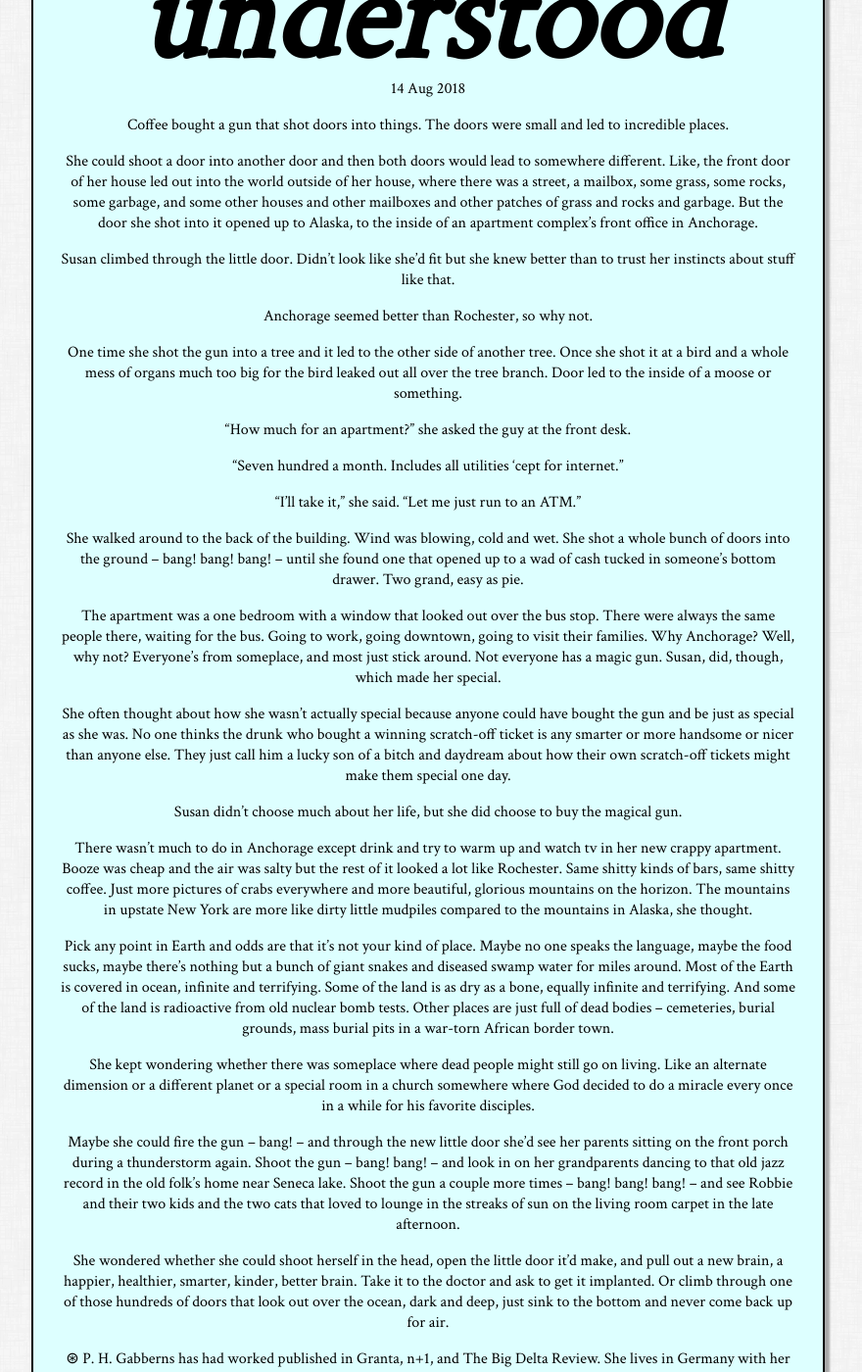
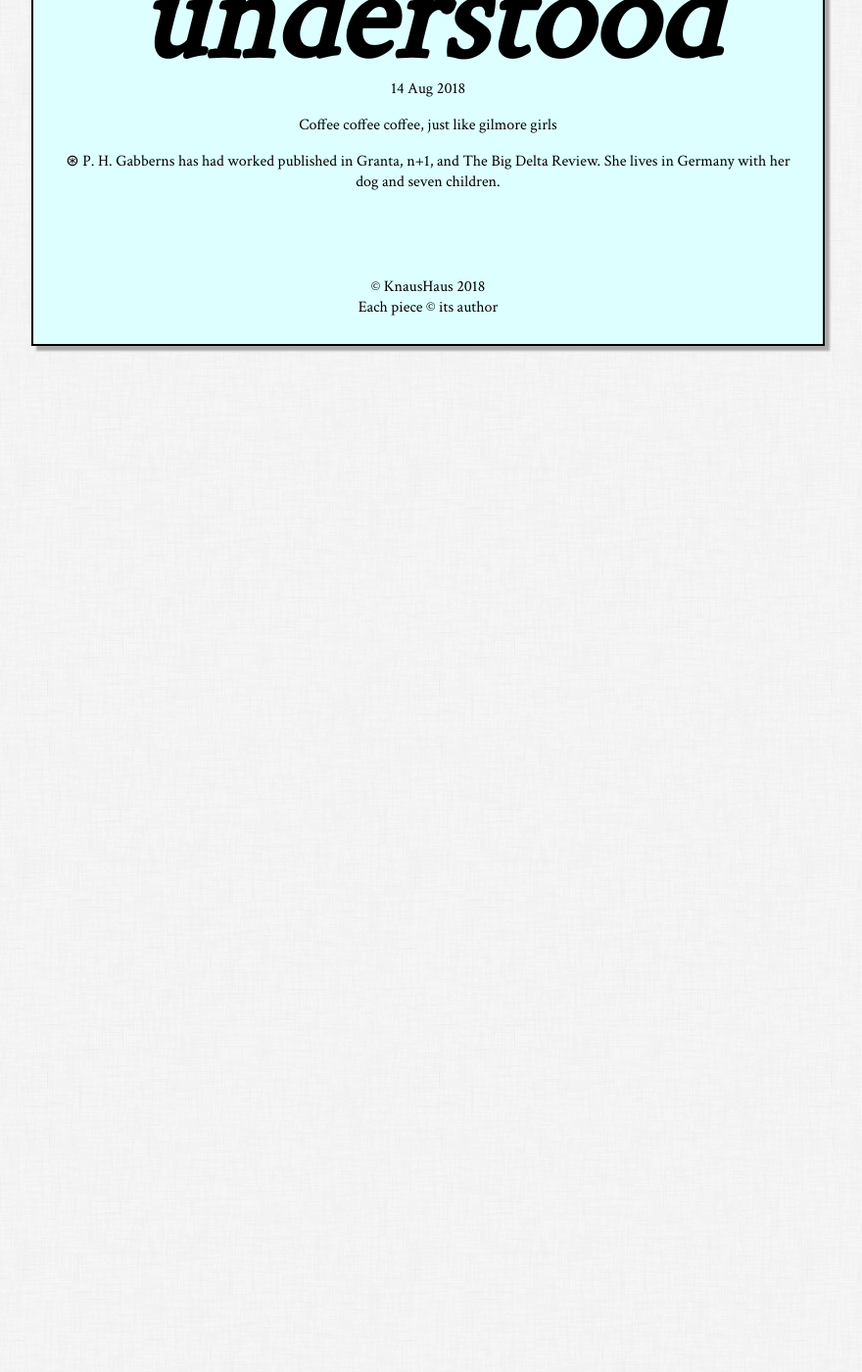
Before and after one commit to knaushaus/knaushaus.github.io, a Jekyll site: the page built from _posts/2018-08-09-coffee.md, in a window 1280 px wide and 1400 px high, scrolled down 362 px. Shown: the whole window at 98% size, without its empty margins (203-1083 px from the left). Built offline with Jekyll 4.4.1, drawn with Linux system fonts in a browser that asks for light colours; after the commit the page ends 900 px from its top, so only the background shows below that.

Commit message:
Update 2018-08-09-coffee.md

```diff
--- a/_posts/2018-08-09-coffee.md
+++ b/_posts/2018-08-09-coffee.md
@@ -5,38 +5,6 @@
 category: issue1
 ---
 
-Coffee bought a gun that shot doors into things. The doors were small and led to incredible places.
-
-She could shoot a door into another door and then both doors would lead to somewhere different. Like, the front door of her house led out into the world outside of her house, where there was a street, a mailbox, some grass, some rocks, some garbage, and some other houses and other mailboxes and other patches of grass and rocks and garbage. But the door she shot into it opened up to Alaska, to the inside of an apartment complex's front office in Anchorage.
-
-Susan climbed through the little door. Didn't look like she'd fit but she knew better than to trust her instincts about stuff like that.
-
-Anchorage seemed better than Rochester, so why not.
-
-One time she shot the gun into a tree and it led to the other side of another tree. Once she shot it at a bird and a whole mess of organs much too big for the bird leaked out all over the tree branch. Door led to the inside of a moose or something.
-
-"How much for an apartment?" she asked the guy at the front desk.
-
-"Seven hundred a month. Includes all utilities 'cept for internet."
-
-"I'll take it," she said. "Let me just run to an ATM."
-
-She walked around to the back of the building. Wind was blowing, cold and wet. She shot a whole bunch of doors into the ground -- bang! bang! bang! -- until she found one that opened up to a wad of cash tucked in someone's bottom drawer. Two grand, easy as pie.
-
-The apartment was a one bedroom with a window that looked out over the bus stop. There were always the same people there, waiting for the bus. Going to work, going downtown, going to visit their families. Why Anchorage? Well, why not? Everyone's from someplace, and most just stick around. Not everyone has a magic gun. Susan, did, though, which made her special.
-
-She often thought about how she wasn't actually special because anyone could have bought the gun and be just as special as she was. No one thinks the drunk who bought a winning scratch-off ticket is any smarter or more handsome or nicer than anyone else. They just call him a lucky son of a bitch and daydream about how their own scratch-off tickets might make them special one day.
-
-Susan didn't choose much about her life, but she did choose to buy the magical gun.
-
-There wasn't much to do in Anchorage except drink and try to warm up and watch tv in her new crappy apartment. Booze was cheap and the air was salty but the rest of it looked a lot like Rochester. Same shitty kinds of bars, same shitty coffee. Just more pictures of crabs everywhere and more beautiful, glorious mountains on the horizon. The mountains in upstate New York are more like dirty little mudpiles compared to the mountains in Alaska, she thought.
-
-Pick any point in Earth and odds are that it's not your kind of place. Maybe no one speaks the language, maybe the food sucks, maybe there's nothing but a bunch of giant snakes and diseased swamp water for miles around. Most of the Earth is covered in ocean, infinite and terrifying. Some of the land is as dry as a bone, equally infinite and terrifying. And some of the land is radioactive from old nuclear bomb tests. Other places are just full of dead bodies -- cemeteries, burial grounds, mass burial pits in a war-torn African border town.
-
-She kept wondering whether there was someplace where dead people might still go on living. Like an alternate dimension or a different planet or a special room in a church somewhere where God decided to do a miracle every once in a while for his favorite disciples.
-
-Maybe she could fire the gun -- bang! -- and through the new little door she'd see her parents sitting on the front porch during a thunderstorm again. Shoot the gun -- bang! bang! -- and look in on her grandparents dancing to that old jazz record in the old folk's home near Seneca lake. Shoot the gun a couple more times -- bang! bang! bang! -- and see Robbie and their two kids and the two cats that loved to lounge in the streaks of sun on the living room carpet in the late afternoon.
-
-She wondered whether she could shoot herself in the head, open the little door it'd make, and pull out a new brain, a happier, healthier, smarter, kinder, better brain. Take it to the doctor and ask to get it implanted. Or climb through one of those hundreds of doors that look out over the ocean, dark and deep, just sink to the bottom and never come back up for air.
+Coffee coffee coffee, just like gilmore girls
 
 ⊛ P. H. Gabberns has had worked published in Granta, n+1, and The Big Delta Review. She lives in Germany with her dog and seven children.
```
